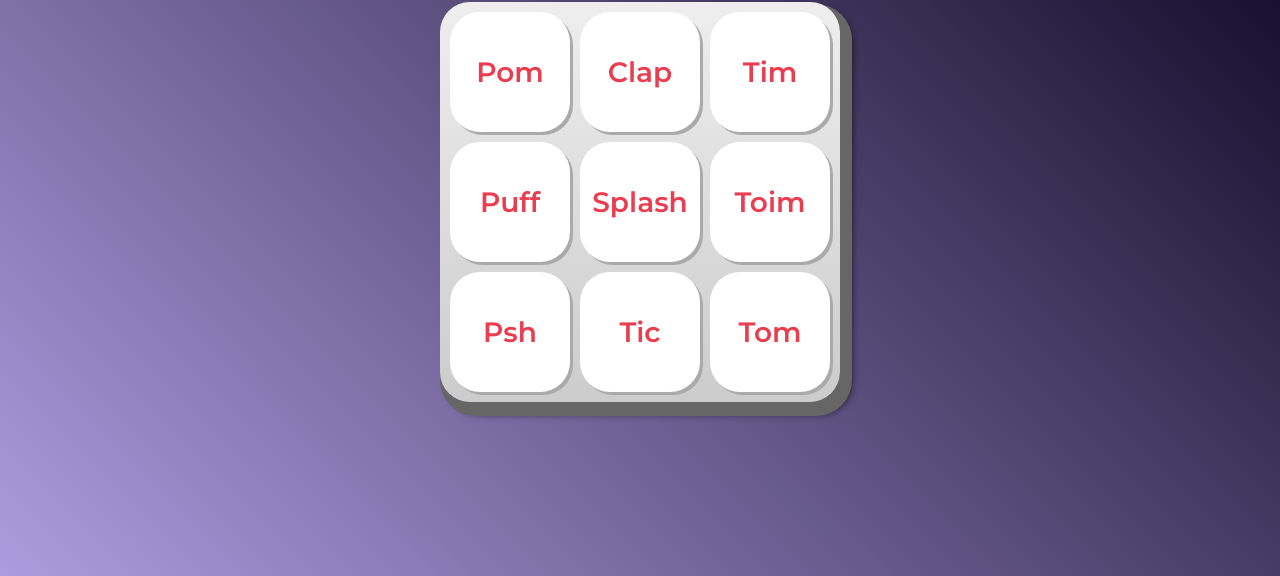
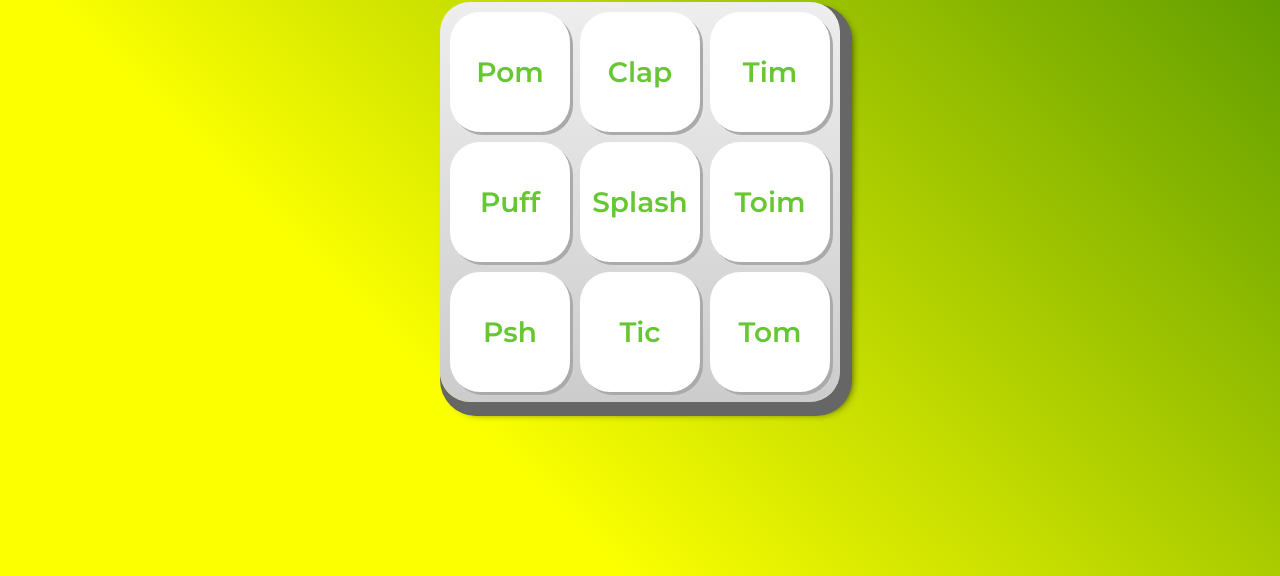
Before and after one commit to wilsonpiress/projeto-midia, a plain HTML site: page index.html in a window 1280 px wide. Shown: the part 224-800 px from the top of the page. Drawn offline with Linux system fonts and the light colour scheme.

Commit message:
Finalizando o projeto colocando mais do meu estilo

```diff
--- a/assets/css/style.css
+++ b/assets/css/style.css
@@ -8,7 +8,7 @@
 
 body {
   align-items: center;
-  background: linear-gradient(45deg, #ae9bdf 0%,#050019 100%);
+  background: linear-gradient(45deg, #fbff00 30%,#478d00 100%);
   display: flex;
   justify-content: center;
   flex-direction: column;
@@ -36,7 +36,7 @@ h1 {
   background-color: var(--branca);
   border-radius: 30px;
   box-shadow: 3px 3px 0 var(--cinza);
-  color: var(--vermelha);
+  color: rgb(103, 199, 51);
   cursor: pointer;
   height: 120px;
   font-size: 1.75em;
@@ -48,9 +48,9 @@ h1 {
 
 .tecla.ativa,
 .tecla:active {
-  background-color: var(--vermelha);
-  border: 4px solid  var(--vermelha);
-  box-shadow: 3px 3px 0 var(--vermelha-escura) inset;
+  background-color: rgb(0, 42, 255);
+  border: 4px solid  rgb(255, 230, 1);
+  box-shadow: 3px 3px 0 rgb(47, 255, 0) inset;
   color: var(--branca);
   outline: none;
 }
@@ -63,5 +63,5 @@ h1 {
 
 .tecla.active:focus,
 .tecla:active:focus {
-  box-shadow: 3px 3px 0 var(--vermelha-escura) inset, 1px 1px 10px var(--luz);
+  box-shadow: 3px 3px 0 rgb(47, 255, 0) inset, 1px 1px 10px var(--luz);
 }
```
Also changed, not shown: assets/images/img-nova.png (deleted), assets/images/midia-brasil.png (added).
